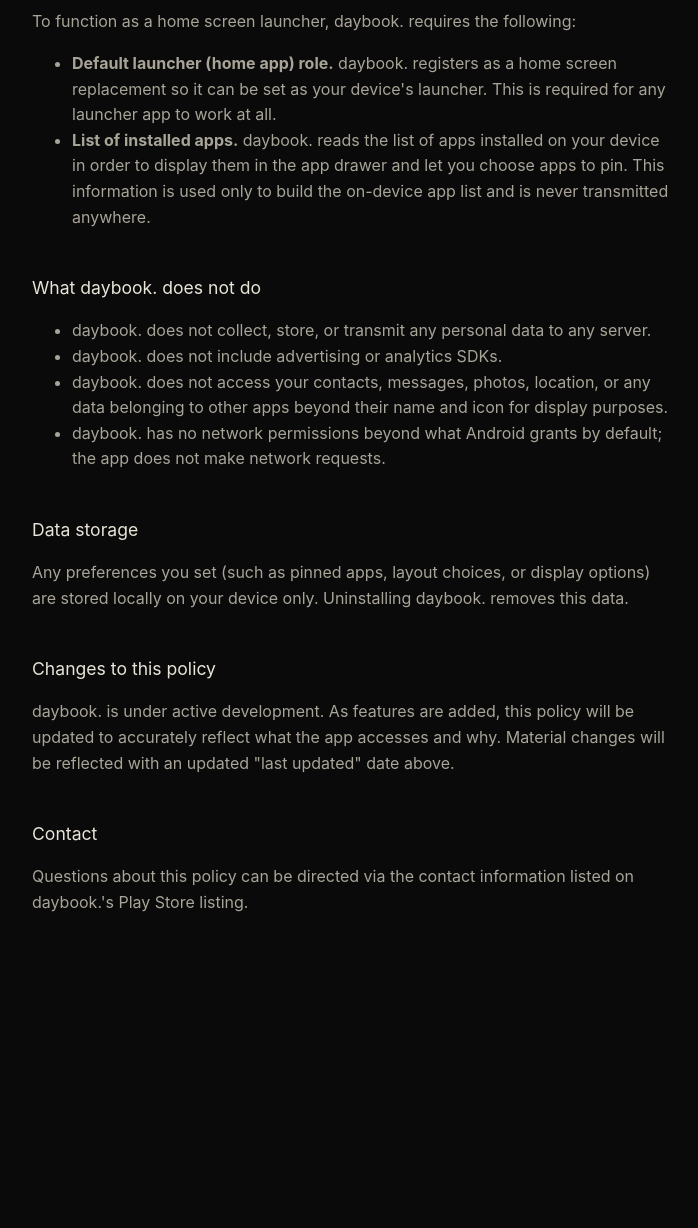
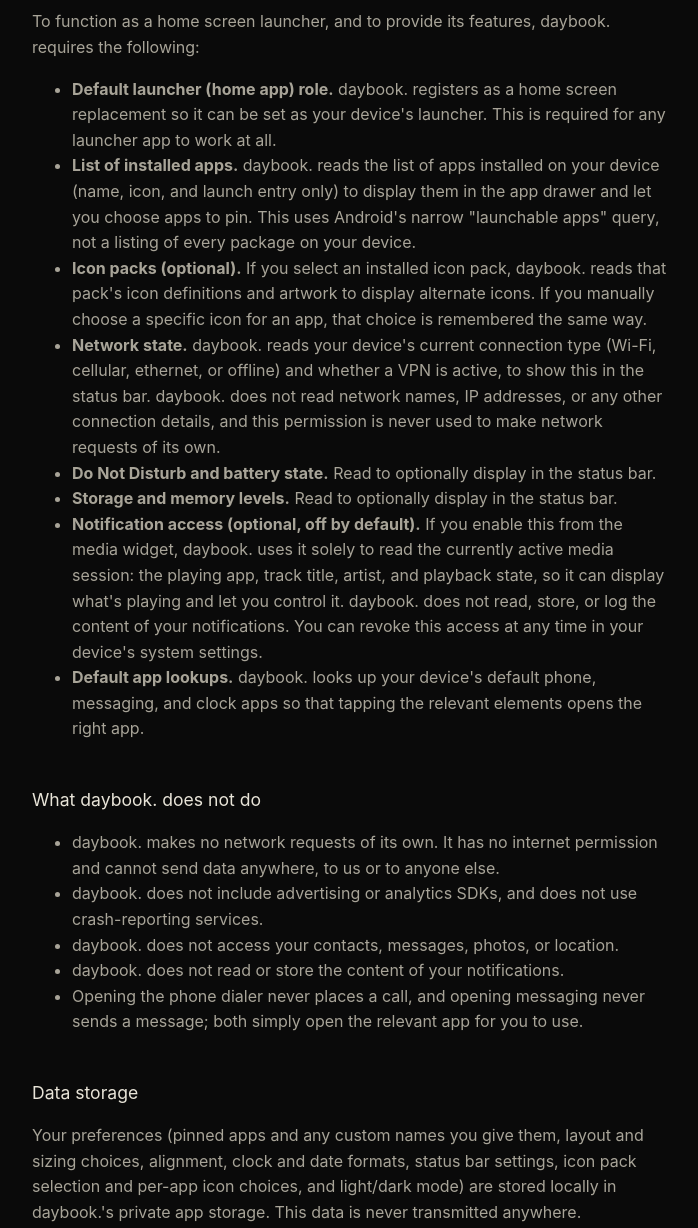
Before and after one commit to baphim/daybook-privacy, a plain HTML site: page index.html in a window 1280 px wide. Shown: the part 360-1588 px from the top of the page, without its empty margins (288-986 px from the left). Before the commit the page ends 1371 px from the top, so only its background shows below. Drawn offline with Linux system fonts and the light colour scheme.

Commit message:
Update index.html
Updated privacy policy to reflect updated build

```diff
--- a/index.html
+++ b/index.html
@@ -25,7 +25,7 @@
 <body>
 
 <h1>daybook.</h1>
-<p class="updated">Privacy Policy — last updated September 23, 2026</p>
+<p class="updated">Privacy Policy — last updated [DATE TO BE SET ON PUBLISH]</p>
 
 <hr>
 
@@ -33,25 +33,36 @@
 
 <h2>What daybook. accesses</h2>
 
-<p>To function as a home screen launcher, daybook. requires the following:</p>
+<p>To function as a home screen launcher, and to provide its features, daybook. requires the following:</p>
 
 <ul>
   <li><strong>Default launcher (home app) role.</strong> daybook. registers as a home screen replacement so it can be set as your device's launcher. This is required for any launcher app to work at all.</li>
-  <li><strong>List of installed apps.</strong> daybook. reads the list of apps installed on your device in order to display them in the app drawer and let you choose apps to pin. This information is used only to build the on-device app list and is never transmitted anywhere.</li>
+  <li><strong>List of installed apps.</strong> daybook. reads the list of apps installed on your device (name, icon, and launch entry only) to display them in the app drawer and let you choose apps to pin. This uses Android's narrow "launchable apps" query, not a listing of every package on your device.</li>
+  <li><strong>Icon packs (optional).</strong> If you select an installed icon pack, daybook. reads that pack's icon definitions and artwork to display alternate icons. If you manually choose a specific icon for an app, that choice is remembered the same way.</li>
+  <li><strong>Network state.</strong> daybook. reads your device's current connection type (Wi-Fi, cellular, ethernet, or offline) and whether a VPN is active, to show this in the status bar. daybook. does not read network names, IP addresses, or any other connection details, and this permission is never used to make network requests of its own.</li>
+  <li><strong>Do Not Disturb and battery state.</strong> Read to optionally display in the status bar.</li>
+  <li><strong>Storage and memory levels.</strong> Read to optionally display in the status bar.</li>
+  <li><strong>Notification access (optional, off by default).</strong> If you enable this from the media widget, daybook. uses it solely to read the currently active media session: the playing app, track title, artist, and playback state, so it can display what's playing and let you control it. daybook. does not read, store, or log the content of your notifications. You can revoke this access at any time in your device's system settings.</li>
+  <li><strong>Default app lookups.</strong> daybook. looks up your device's default phone, messaging, and clock apps so that tapping the relevant elements opens the right app.</li>
 </ul>
 
 <h2>What daybook. does not do</h2>
 
 <ul>
-  <li>daybook. does not collect, store, or transmit any personal data to any server.</li>
-  <li>daybook. does not include advertising or analytics SDKs.</li>
-  <li>daybook. does not access your contacts, messages, photos, location, or any data belonging to other apps beyond their name and icon for display purposes.</li>
-  <li>daybook. has no network permissions beyond what Android grants by default; the app does not make network requests.</li>
+  <li>daybook. makes no network requests of its own. It has no internet permission and cannot send data anywhere, to us or to anyone else.</li>
+  <li>daybook. does not include advertising or analytics SDKs, and does not use crash-reporting services.</li>
+  <li>daybook. does not access your contacts, messages, photos, or location.</li>
+  <li>daybook. does not read or store the content of your notifications.</li>
+  <li>Opening the phone dialer never places a call, and opening messaging never sends a message; both simply open the relevant app for you to use.</li>
 </ul>
 
 <h2>Data storage</h2>
 
-<p>Any preferences you set (such as pinned apps, layout choices, or display options) are stored locally on your device only. Uninstalling daybook. removes this data.</p>
+<p>Your preferences (pinned apps and any custom names you give them, layout and sizing choices, alignment, clock and date formats, status bar settings, icon pack selection and per-app icon choices, and light/dark mode) are stored locally in daybook.'s private app storage. This data is never transmitted anywhere.</p>
+
+<p><strong>Phone-to-phone transfer.</strong> If you set up a new Android device using its built-in transfer tool, the settings listed above move with you to your new phone, the same way they would for any app that supports this. This is a direct, local transfer between your two devices; daybook. does not send this data to any server, and we never have access to it. Notification access is a permission granted separately on each device and does not transfer. daybook. does not participate in cloud backup.</p>
+
+<p>Uninstalling daybook. removes all of its stored data from your device.</p>
 
 <h2>Changes to this policy</h2>
 
@@ -59,7 +70,7 @@
 
 <h2>Contact</h2>
 
-<p>Questions about this policy can be directed via the contact information listed on daybook.'s Play Store listing.</p>
+<p>Questions about this policy can be directed to <a href="mailto:apps@baphim.xyz">apps@baphim.xyz</a>.</p>
 
 </body>
 </html>
```
